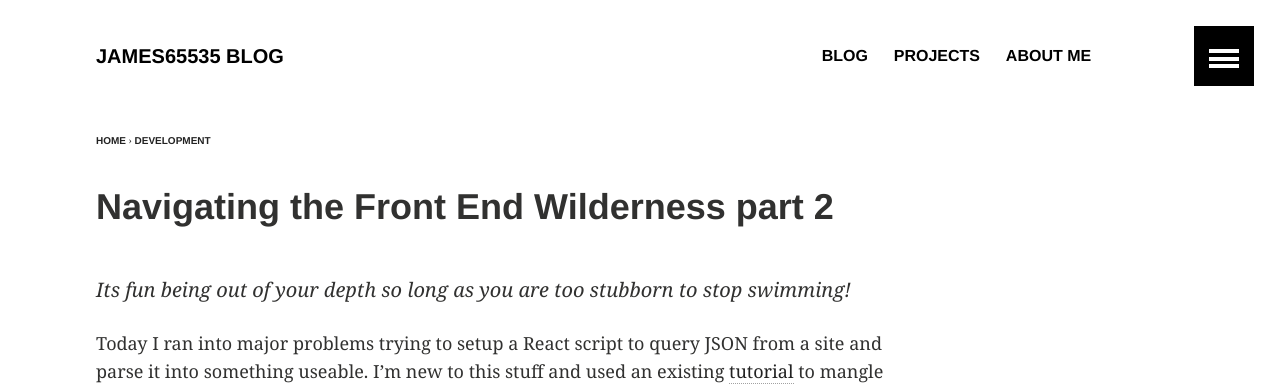
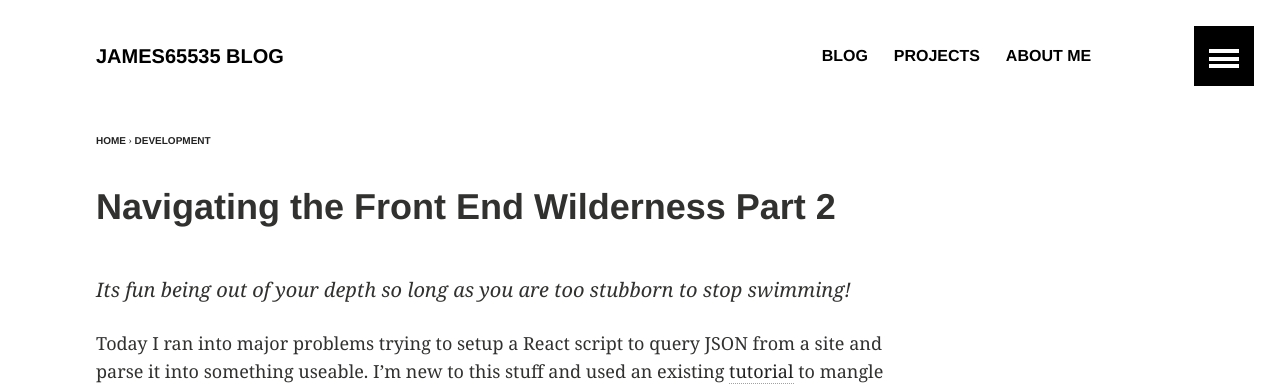
Before and after one commit to james65535/james65535.github.io, a Jekyll site: the page built from _posts/2016-03-11-Navigating-Front-End-Wilderness-pt2.markdown, in a window 1280 px wide and 900 px high. Shown: the top 386 px of the window. Built offline with Jekyll 4.4.1, drawn with Linux system fonts in a browser that asks for light colours.

```diff
--- a/_posts/2016-03-11-Navigating-Front-End-Wilderness-pt2.markdown
+++ b/_posts/2016-03-11-Navigating-Front-End-Wilderness-pt2.markdown
@@ -1,6 +1,6 @@
 ---
 layout: article
-title: Navigating the Front End Wilderness part 2
+title: Navigating the Front End Wilderness Part 2
 modified:
 categories: Development
 excerpt:
```
